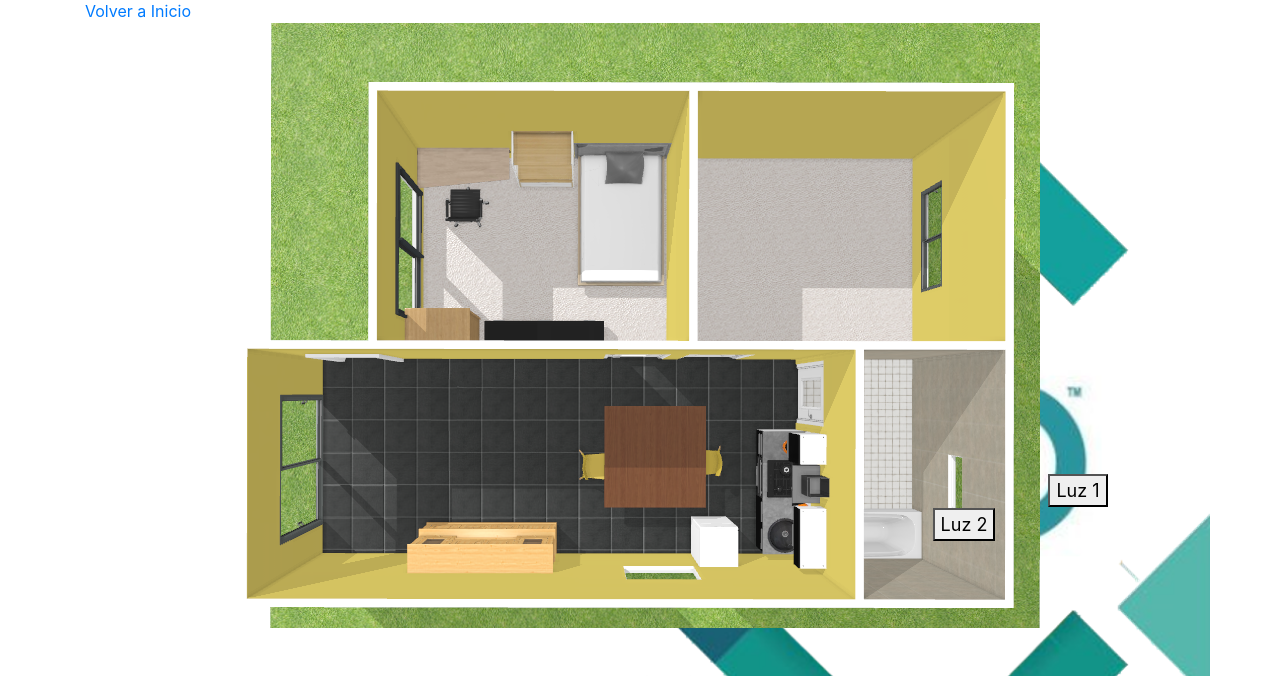
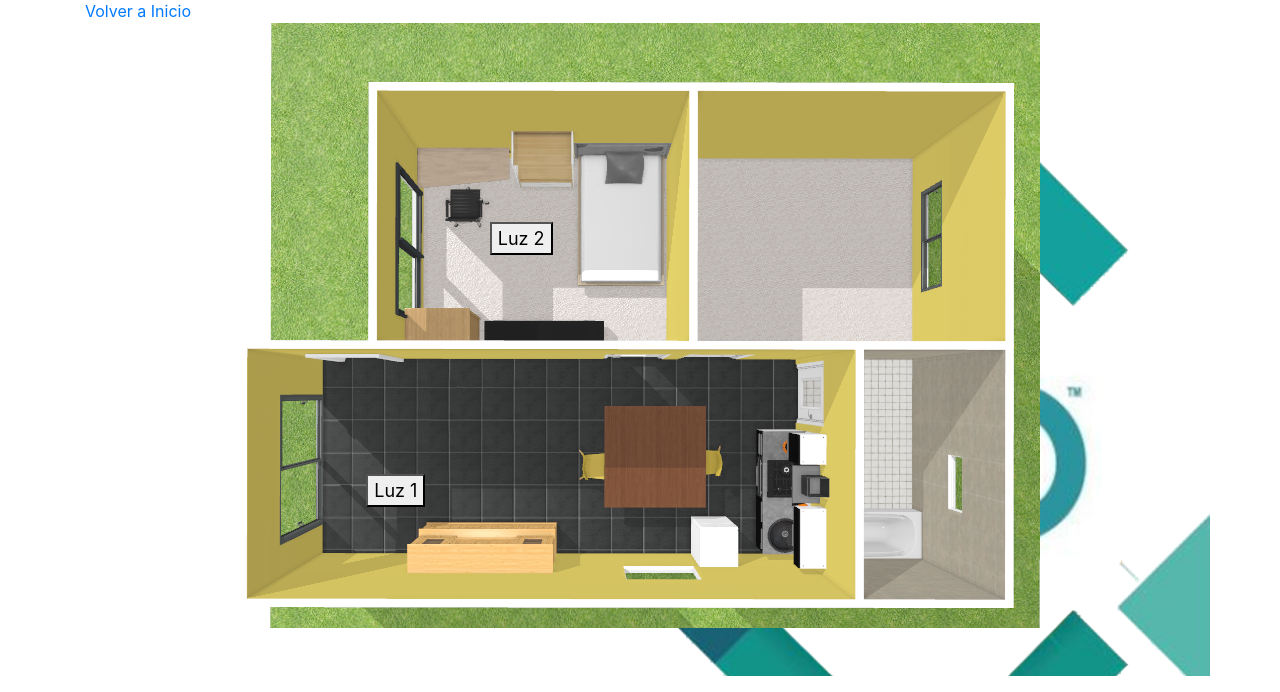
Before and after one commit to Fran-26/flask_test, a Flask app: page /luces in a window 1280 px wide. Shown: the part 257-949 px from the top of the page. Run offline with Flask 2, Linux system fonts and the light colour scheme; some libraries are stand-ins or nearby versions.

Commit message:
Update luces.css

```diff
--- a/static/luces.css
+++ b/static/luces.css
@@ -6,11 +6,11 @@
 }
 #luz_1 {
 	bottom: 25%;
-	right: 5%;
+	left: 22%;
 }
 #luz_2 {
-	bottom: 20%;
-	right: 15%;
+	top: 33%;
+	left: 33%;
 }
 #cuerpo {
 	position: relative;
```
